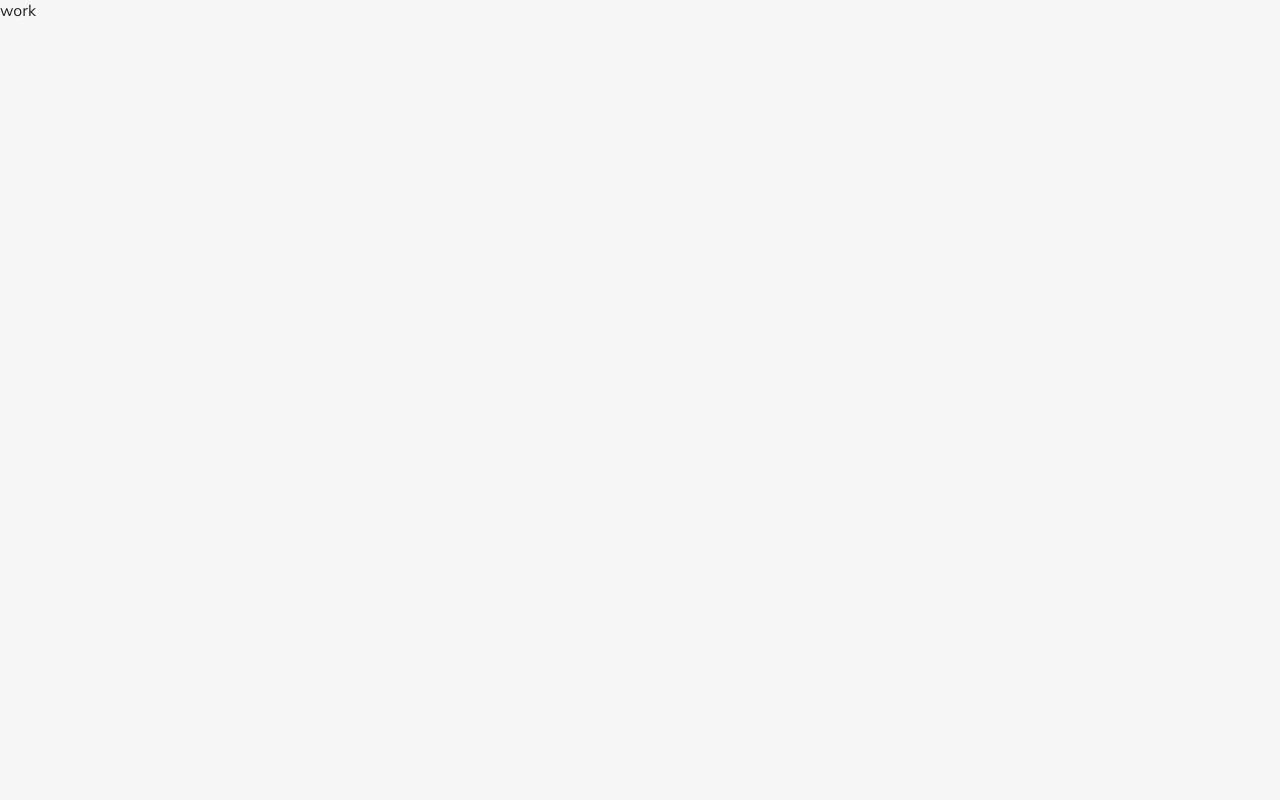
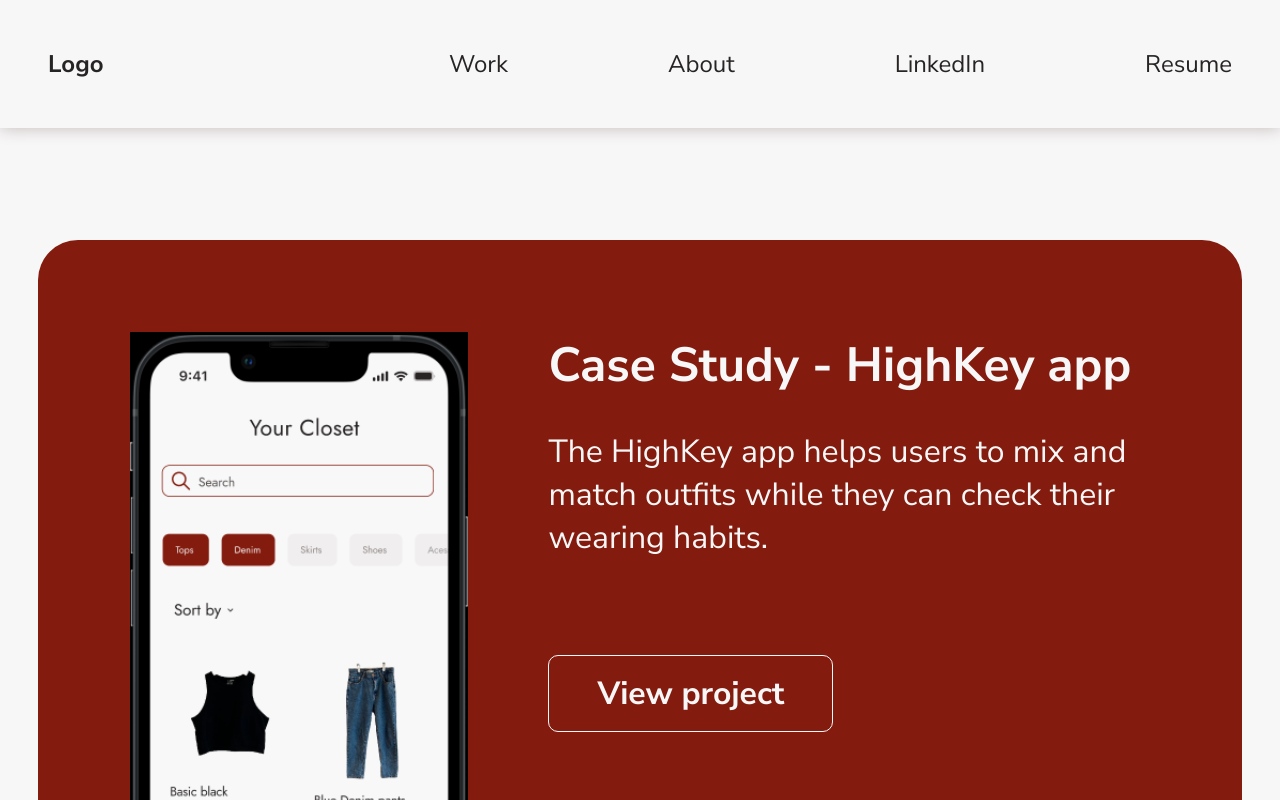
Before and after one commit to clayton-duarte/julias-portfolio-nextjs, a Next.js app: page /work in a window 1280 px wide. Shown: the top 800 px of the page. Built offline with nearby package versions, Linux system fonts and the light colour scheme.

Commit message:
feat(WIP): work page

```diff
--- /dev/null
+++ b/src/components/Container.tsx
@@ -0,0 +1,6 @@
+import styled from "@emotion/styled";
+
+export default styled.section`
+  max-width: 1280px;
+  margin: 0 auto;
+`
--- a/src/components/Header.tsx
+++ b/src/components/Header.tsx
@@ -1,30 +1,33 @@
 import styled from '@emotion/styled'
 
+import Container from './Container'
+
 const Header = styled.header`
-  /* border-bottom: 1px solid #272424; */
-  box-shadow: 0 0 1rem #27242433;
+  box-shadow: 0 0 1rem ${props => props.theme.LIGHT};
   font-size: 1.5rem;
 `
 
-const Container = styled.div`
+const Wrapper = styled.div`
+  justify-content: space-between;
   display: flex;
-  justify-content: space-between;
-  /* max-width: 1280px;
-  margin: 0 auto; */
   padding: 3rem;
   gap: 3rem;
 `
 
 const Nav = styled.nav`
-  display: flex;
   justify-content: flex-end;
   align-items: center;
+  display: flex;
   gap: 10rem;
 `
 
 const Link = styled.a`
   text-decoration: none;
+  transition: 250ms;
   color: inherit;
+  &:hover {
+    color: ${props => props.theme.PRIMARY};
+  }
 `
 
 const Home = styled(Link)`
@@ -43,13 +46,15 @@
   return (
     <Header>
       <Container>
-        <Home>Logo</Home>
+        <Wrapper>
+          <Home href='/'>Logo</Home>
           <Nav>
             <Link href="/work">Work</Link>
             <Link href="#">About</Link>
             <DesktopLink href="#">LinkedIn</DesktopLink>
             <DesktopLink href="#">Resume</DesktopLink>
           </Nav>
+        </Wrapper>
       </Container>
     </Header>
   )
--- /dev/null
+++ b/src/components/ProjectCard.tsx
@@ -0,0 +1,81 @@
+import styled from "@emotion/styled"
+import Image from "next/image";
+
+const Card = styled.div`
+  background: ${props => props.theme.PRIMARY};
+  color: ${props => props.theme.WHITE};
+  border-radius: 40px;
+  padding: 92px;
+  display: flex;
+  gap: 80px;
+`
+
+const Content = styled.div`
+  flex-direction: column;
+  align-items: start;
+  display: flex;
+  gap: 2rem;
+`
+
+const Title = styled.h2`
+  font-weight: 700;
+  font-size: 48px;
+  margin: 0;
+`
+
+const Description = styled.p`
+  font-size: 32px;
+  margin: 0;
+`
+
+const Button = styled.a`
+  border: 1px solid ${props => props.theme.WHITE};
+  color: ${props => props.theme.WHITE};
+  transition: 250ms linear;
+  background: transparent;
+  text-decoration: none;
+  align-items: center;
+  border-radius: 10px;
+  padding: 16px 48px;
+  margin-top: 4rem;
+  font-weight: 700;
+  font-size: 32px;
+  &:hover {
+    border: 1px solid ${props => props.theme.PRIMARY};
+    background: ${props => props.theme.WHITE};
+    color: ${props => props.theme.PRIMARY};
+  }
+`
+
+export interface ProjectCardProps {
+  description: string;
+  title: string;
+  cta: string;
+}
+
+export default function ProjectCard({
+  title,
+  description,
+  cta
+}: ProjectCardProps) {
+  return (
+    <Card>
+      <Image
+        src="/high-key-app.png"
+        alt="high-key-app"
+        width={338}
+        height={688}
+        priority
+      />
+      <Content>
+        <Title>{title}</Title>
+        <Description>
+          {description}
+        </Description>
+        <Button href="#">
+          {cta}
+        </Button>
+      </Content>
+    </Card>
+  )
+}
--- a/src/pages/work.tsx
+++ b/src/pages/work.tsx
@@ -1,7 +1,42 @@
+import styled from "@emotion/styled";
+
+import ProjectCard, { ProjectCardProps } from "@/components/ProjectCard";
+import Container from "@/components/Container";
+import Header from "@/components/Header";
+
+
+const Content = styled.div`
+  flex-direction: column;
+  padding: 7rem 2.4rem;
+  display: flex;
+  gap: 192px;
+`
+
+const projects: ProjectCardProps[] = [{
+  title: "Case Study - HighKey app",
+  description: "The HighKey app helps users to mix and match outfits while they can check their wearing habits.",
+  cta: "View project"
+}, {
+  title: "Kijiji - Industry Project",
+  description: "The HighKey app helps users to mix and match outfits while they check their wearing habits.",
+  cta: "View project"
+}, {
+  title: "Case Study - HighKey app",
+  description: "The HighKey app helps users to mix and match outfits while they can check their wearing habits.",
+  cta: "View project"
+}]
+
 export default function WorkPage() {
   return (
     <>
-      work
+      <Header />
+      <Container>
+        <Content>
+          {projects.map((cardProps, index) =>
+            <ProjectCard key={`project-card-${index}`} {...cardProps} />
+          )}
+        </Content>
+      </Container>
     </>
   )
 }
```
Also changed, not shown: public/high-key-app.png (added). Lines whose indentation alone changed are shown as unchanged.
